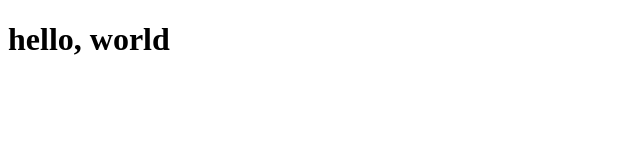
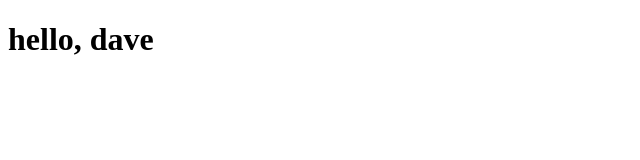
Before and after one commit to CalamityAdam/react-boilerplate, a React (Vite) app: page / in a window 1280 px wide. Shown: the top 160 px of the page, without its empty margins (0-640 px from the left). Built offline with nearby package versions, Linux system fonts and the light colour scheme.

Commit message:
react class components and props exercise 1 solution

```diff
--- a/src/App.js
+++ b/src/App.js
@@ -1,11 +1,14 @@
-import React from 'react';
+import React, { Component } from 'react';
+import { Greeting } from './Greeting';
 
-function App() {
-  return (
-    <div>
-      <h1>hello, world</h1>
-    </div>
-  );
+class App extends Component {
+  render() {
+    return (
+      <div>
+        <Greeting name='dave' />
+      </div>
+    );
+  }
 }
 
 export { App };
--- /dev/null
+++ b/src/Greeting.js
@@ -0,0 +1,9 @@
+import React from 'react';
+
+class Greeting extends React.Component {
+  render() {
+    return <h1>hello, {this.props.name}</h1>;
+  }
+}
+
+export { Greeting };
```
Also changed, not shown: 1 other file (tests, documents, lock files or other folders).
